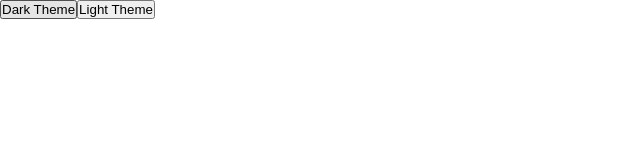
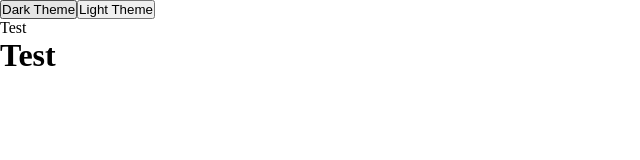
Before and after one commit to AvaPLaIN/Admin-Dashboard, a React (Vite) app: page / in a window 1280 px wide. Shown: the top 160 px of the page, without its empty margins (0-640 px from the left). Built offline with nearby package versions, Linux system fonts and the light colour scheme.

Commit message:
small adjustments for themes

```diff
--- a/src/App.tsx
+++ b/src/App.tsx
@@ -8,6 +8,8 @@ function App() {
     <div>
       <button onClick={() => setTheme?.("dark")}>Dark Theme</button>
       <button onClick={() => setTheme?.("light")}>Light Theme</button>
+      <p>Test</p>
+      <h1>Test</h1>
     </div>
   );
 }
--- a/src/themes/DarkTheme.ts
+++ b/src/themes/DarkTheme.ts
@@ -14,8 +14,6 @@ const DarkTheme = {
   theme: {
     main: "purple",
   },
-  backgroundColor: "#282c36",
-  color: "#fff",
 };
 
 export default DarkTheme;
```
